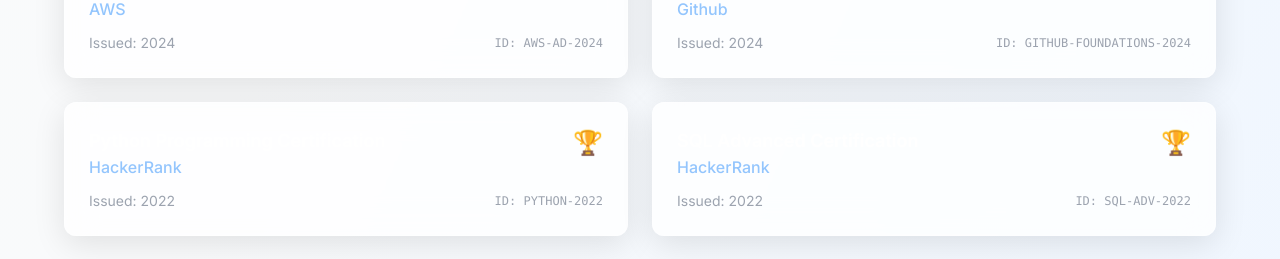
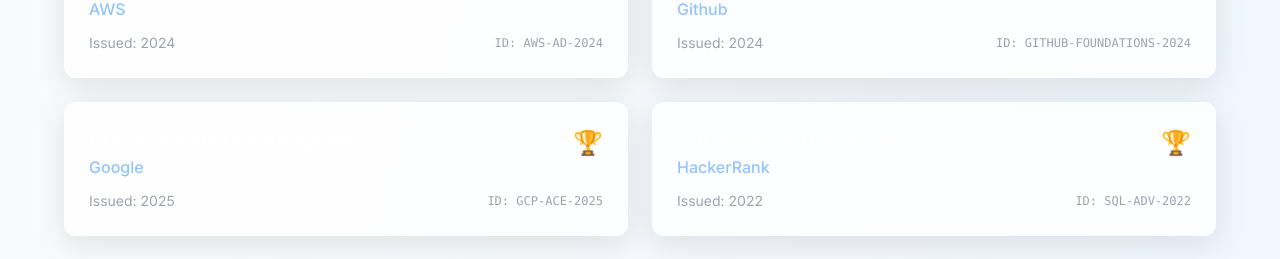
Before and after one commit to Hritiksingh1611/portfolio, a Next.js app: page / in a window 1280 px wide. Shown: the part 5471-5730 px from the top of the page. Built offline with nearby package versions, Linux system fonts and the light colour scheme.

Commit message:
some modifications done

```diff
--- a/src/components/sections/Experience.tsx
+++ b/src/components/sections/Experience.tsx
@@ -82,10 +82,10 @@
       credentialId: "GITHUB-FOUNDATIONS-2024"
     },
     {
-      name: "Python Programming Certification",
-      issuer: "HackerRank",
-      year: "2022",
-      credentialId: "PYTHON-2022"
+      name: "GCP Associate Cloud Engineer",
+      issuer: "Google",
+      year: "2025",
+      credentialId: "GCP-ACE-2025"
     },
     {
       name: "SQL Advanced Certification",
```
